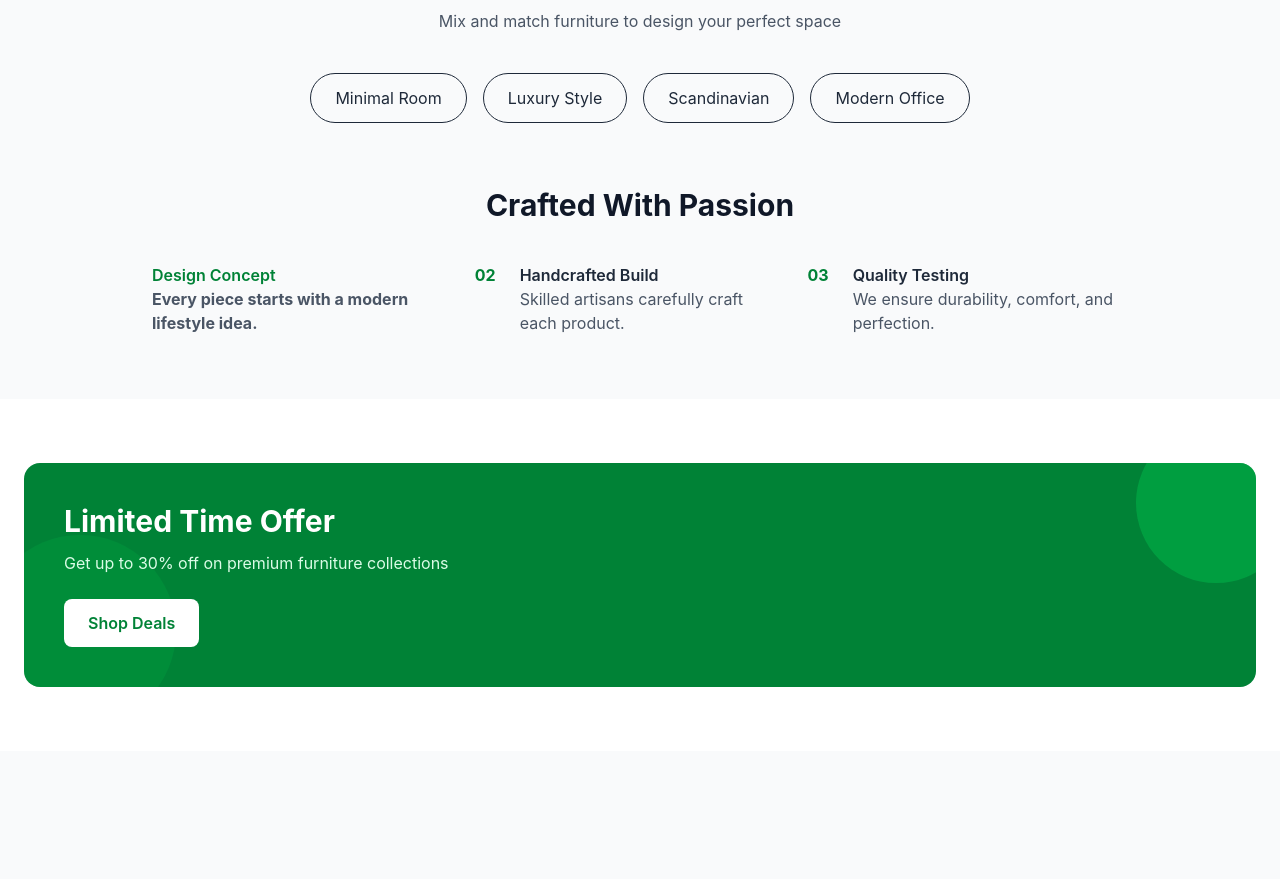
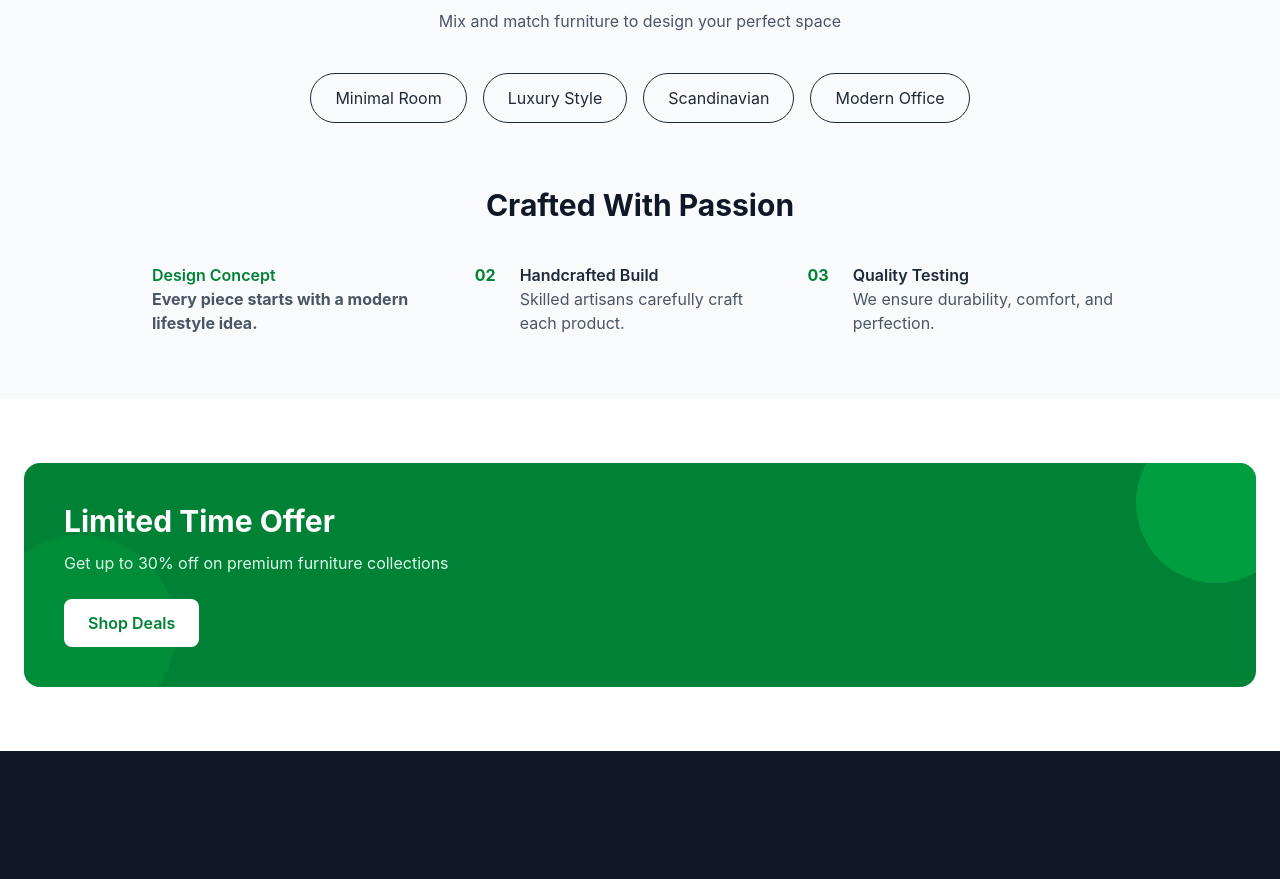
Before and after one commit to KAUSAR-BD/myHome, a website built with Vite: page index.html in a window 1280 px wide. Shown: the part 2296-3175 px from the top of the page. Before the commit the page ends 3047 px from the top, so only its background shows below. Built offline with nearby package versions, Linux system fonts and the light colour scheme.

Commit message:
added footer

```diff
--- a/index.html
+++ b/index.html
@@ -365,6 +365,18 @@
       </div>
     </section>
 
+    <!-- footer -->
+    <footer class="bg-gray-900 text-gray-300">
+      <div class="mx-auto max-w-7xl px-6 py-16">
+        <div class="grid gap-12 md:grid-cols-2 lg:grid-cols-5">
+
+          <!--  -->
+        </div>
+      </div>
+    </footer>
+
+
+
     <script type="module" src="/src/main.js"></script>
   </body>
 </html>
```
